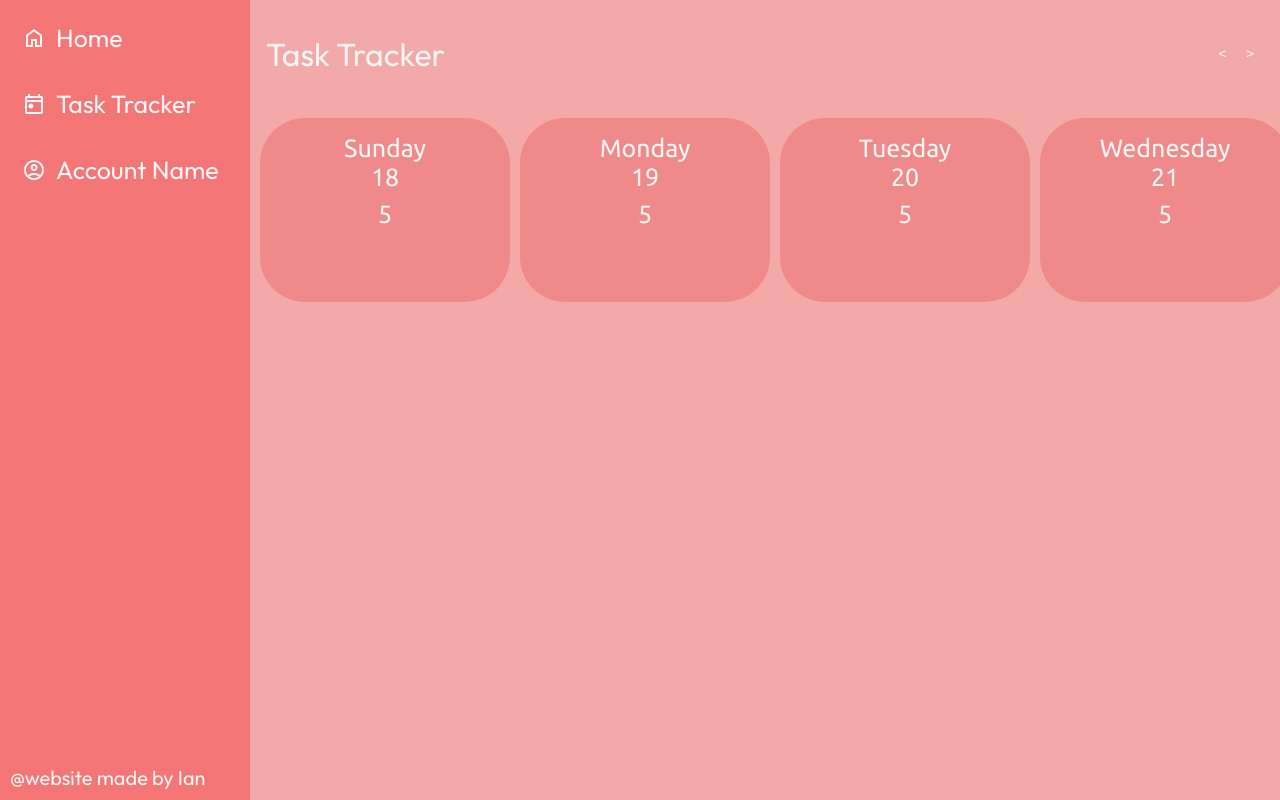
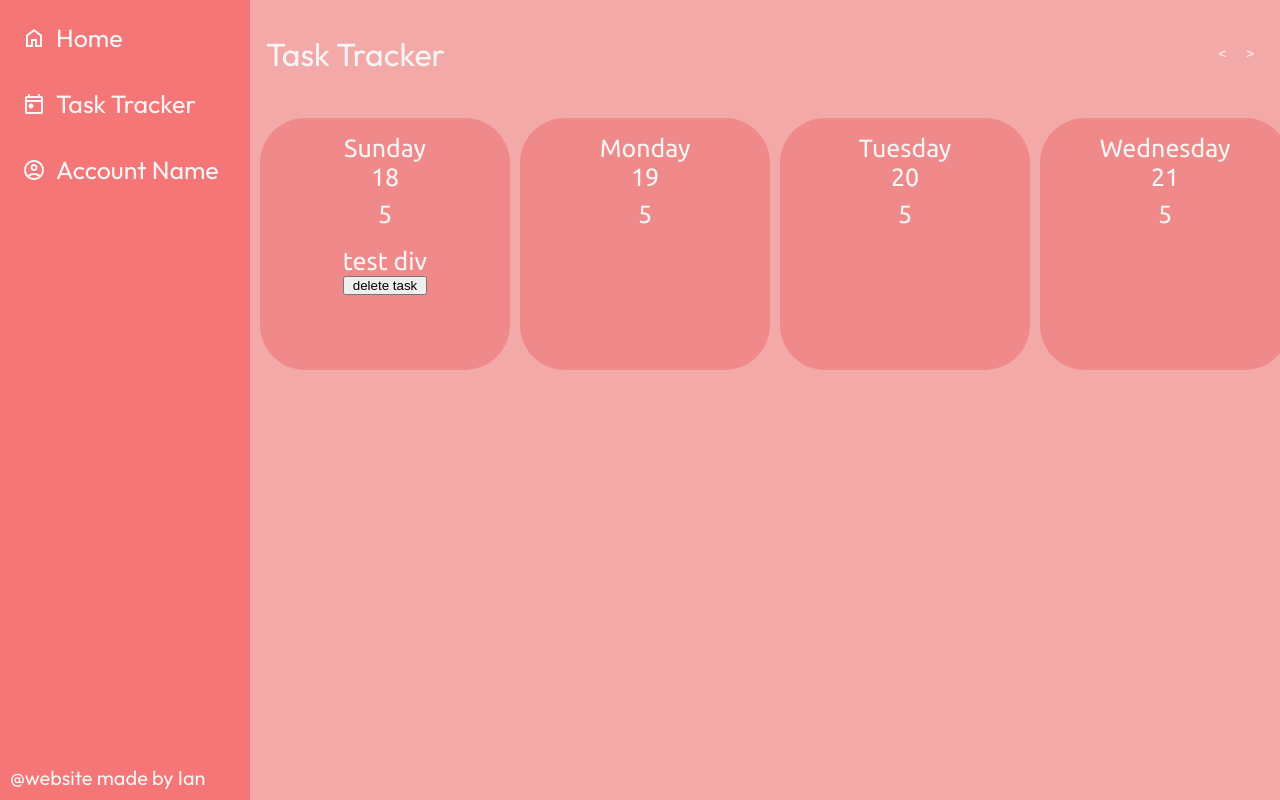
Before and after one commit to Iann-n/CS50_final_project, a Flask app: page /task in a window 1280 px wide. Run offline with Flask 3, Linux system fonts and the light colour scheme.

Commit message:
Implemented delete task button backend op

```diff
--- a/app.py
+++ b/app.py
@@ -134,8 +134,8 @@ def add_task():
     if request.method == "POST":
         data = request.get_json()
         task = data.get("task_name")
-        pomocount = int(data.get("pomodoro_count")) + 1
-        day_idx = int(data.get("day_index"))
+        pomocount = int(data.get("pomodoro_count"))
+        day_idx = int(data.get("day_index")) + 1
         print(f" DEBUG STATEMENT TO FIND ERROR: {task}, {pomocount}, {day_idx}")
 
         if not task:
@@ -148,13 +148,35 @@ def add_task():
         cursor = db.cursor()
         cursor.execute("INSERT INTO tasks (user_id, task, pomocount, day) VALUES (?, ?, ?, ?)", (session["user_id"], task, pomocount, day_idx))
         db.commit()
+        task_id = cursor.lastrowid # Give me the id of the last row inserted
+        print(f"TASK ID DEBUG: {task_id}")
         cursor.close()
         db.close()
 
         # Send the json file to the frontend to ensure everything is working
-        return jsonify({"success": True, "message": "Task added successfully!"})
+        return jsonify({"success": True, "message": "Task added successfully!", "task_id": task_id})
     else:
         return render_template("task.html")
 
+@app.route("/deletetask", methods=["DELETE"])
+def delete_task():
+    if request.method == "DELETE":
+        data = request.get_json()
+        task_id = data.get("task_id")
+
+        print(f"DEBUG STATEMENT TO FIND ERROR: {task_id}")
+
+        if not task_id:
+            return apology("Invalid task ID", 400)
+
+        db = get_db_connection()
+        cursor = db.cursor()
+        cursor.execute("DELETE FROM tasks WHERE id = ?", (task_id,))
+        db.commit()
+        cursor.close()
+        db.close()
+
+        return jsonify({"success": True, "message": "Task successfully deleted!"})
+
 if __name__ == "__main__":
     app.run(debug=True)
--- a/static/calendar.js
+++ b/static/calendar.js
@@ -158,15 +158,57 @@ function closeTaskPopup() {
 
 removePopup.addEventListener("click", closeTaskPopup);
 
-function addTask() {
-
-
+function addTask(taskName, noPomodoros, selectedDayIndex, taskId) {
   // Create a new task div
   const taskDiv = document.createElement("div");
+  taskDiv.className = "task-div";
   taskDiv.innerHTML =
   `<span>${taskName}</span>
-  <p> Pomodoros: ${noPomodoros}</p>`;
+  <p> Pomodoros: ${noPomodoros}</p>
+  <button class="deleteTaskButton">delete task</button>`;
 
+  const deleteTaskButton = taskDiv.querySelector(".deleteTaskButton");
+
+  // Initially hide the button via CSS (not with inline style)
+  deleteTaskButton.style.opacity = "0";
+  deleteTaskButton.style.visibility = "hidden";
+  deleteTaskButton.style.transition = "opacity 0.3s ease, visibility 0.3s ease";
+
+  // Show button on hover (only for this taskDiv)
+  taskDiv.addEventListener("mouseenter", () => {
+    deleteTaskButton.style.opacity = "1";
+    deleteTaskButton.style.visibility = "visible";
+  });
+  taskDiv.addEventListener("mouseleave", () => {
+    deleteTaskButton.style.opacity = "0";
+    deleteTaskButton.style.visibility = "hidden";
+  });
+
+  // Add event listener to delete button
+  deleteTaskButton.addEventListener("click", async () => {
+    try {
+    const response = await fetch ('/deletetask', {
+      method: 'DELETE',
+      headers: {
+        "Content-Type": "application/json",
+      },
+      body: JSON.stringify({
+        task_id : taskId,
+      }),
+    });
+
+    const result = await response.json();
+    if (result.success) {
+      taskDiv.remove();
+      alert("Task deleted successfully.");
+    } else {
+      alert("Failed to delete task.");
+    }}
+      catch (error) {
+    console.error("Error deleting task:", error);
+    alert("An error occurred.");
+      }
+  })
   // Insert the task div into the correct column above the add task button
   const targetColumn = document.querySelector(`.day-column[data-index="${selectedDayIndex}"]`)
   const addButton = targetColumn.querySelector(".add-task");
@@ -183,7 +225,7 @@ taskFormPopup.addEventListener("submit", async function (e) {
 
   const taskName = document.getElementById("taskNameInput").value.trim();
   const noPomodoros = document.getElementById("pomoCountInput").value;
-  const taskDayIdx = document.getElementById("dayIndexInput").value;
+  const taskDayIdx = parseInt(document.getElementById("dayIndexInput").value);
 
   // Create a json object to send to flask serverside
   const response = await fetch('/addtask', {
@@ -201,13 +243,13 @@ taskFormPopup.addEventListener("submit", async function (e) {
   const data = await response.json();
   console.log(data);
   if (data.success) {
-    addTask();
+    taskId = data.task_id;
+    addTask(taskName, noPomodoros, taskDayIdx, taskId);
     alert("Task added successfully!");
   }
   else {
     alert("Failed to add task. Please try again.")
   }
-
 })
 
 });
--- a/static/stylesheet.css
+++ b/static/stylesheet.css
@@ -182,7 +182,7 @@ main{
 .day-column:hover {
     box-shadow: inset 2px 5px 10px rgba(0,0,0,0.3);
     z-index: 2;
-    transform: scale(1.05);
+    transform: scale(1.05)
 }
 
 .add-task {
@@ -247,6 +247,19 @@ main{
     gap: 15px;
 }
 
+.task-div {
+    padding: 10px;
+    transition: 0.2s ease;
+    border-radius: 10px;
+    display: flex;
+    flex-direction: column;
+}
+.task-div:hover {
+    transform: scale(1.05);
+    cursor: pointer;
+    background-color: #8a3333;
+
+}
 /* For login.html */
 .login-container {
     height: 100vh;
--- a/templates/task.html
+++ b/templates/task.html
@@ -18,6 +18,9 @@ Task Tracker
         <div class="day-column ubuntu-regular" data-index="0"><span>Sunday</span>
             <span class="date">date</span>
             <span class="month">month</span>
+            <div class="task-div">test div
+                <button id="deleteTaskButton">delete task</button>
+            </div>
         <button class="add-task">Add Task</button>
         </div>
 
```
Also changed, not shown: project.db, 1 other file.
